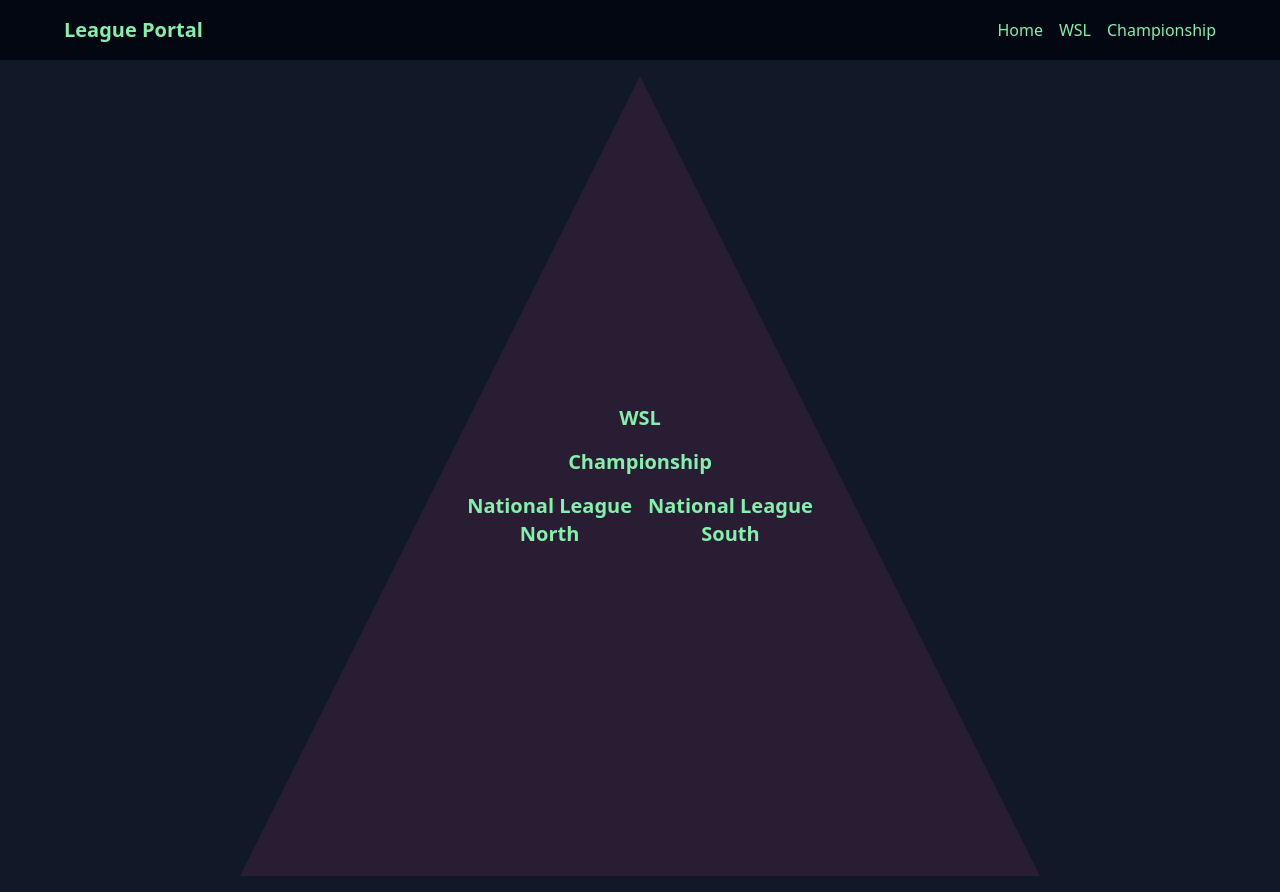
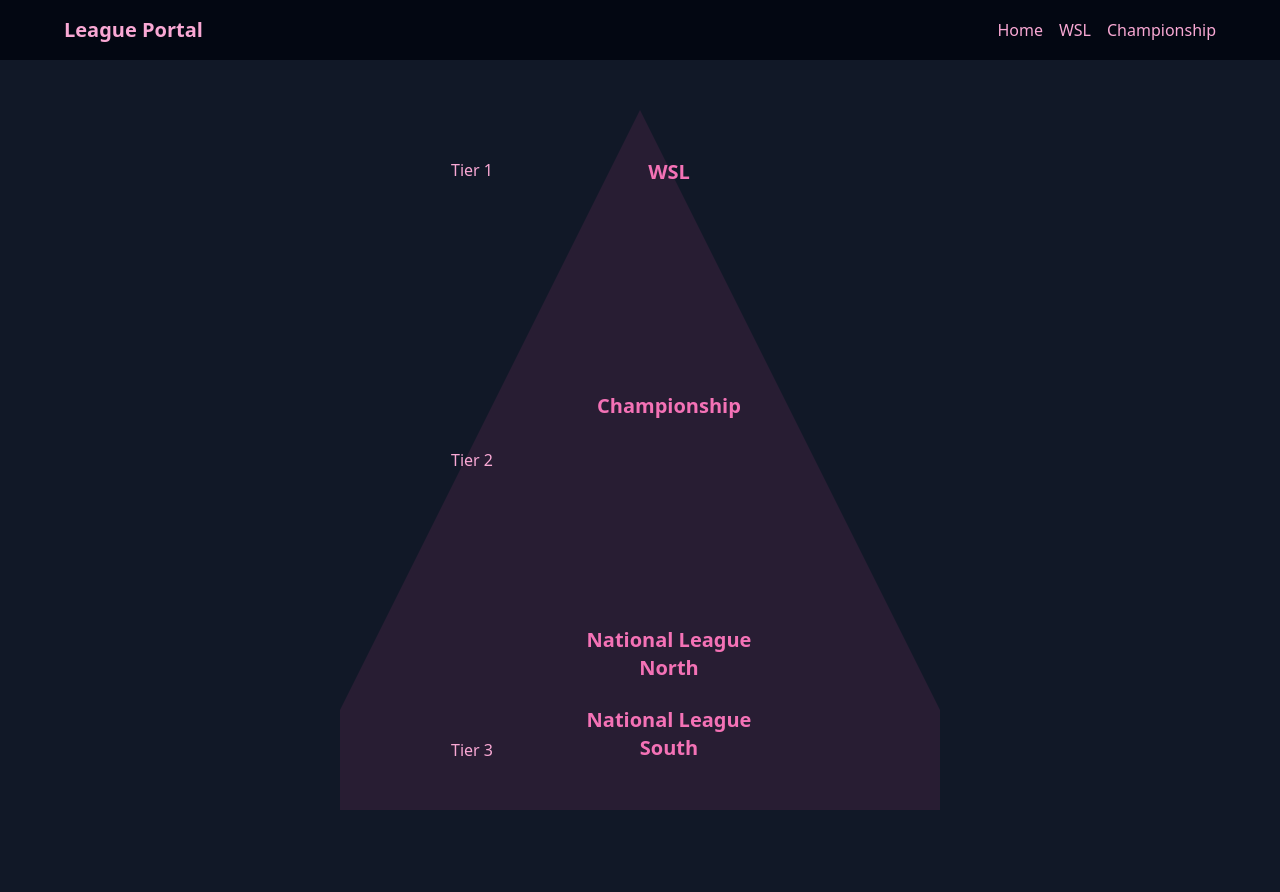
Before and after one commit to jhickey011/the-pyramid-page, a Next.js app: page / in a window 1280 px wide. After the commit the page ends 860 px from the top, so only its background shows below. Built offline with nearby package versions, Linux system fonts and the light colour scheme.

Commit message:
Update page.tsx

```diff
--- a/app/page.tsx
+++ b/app/page.tsx
@@ -1,15 +1,15 @@
 'use client';
 import Link from 'next/link';
 
-// Simple NavBar component
+// Optional NavBar
 const NavBar = () => (
-  <nav className="w-full bg-gray-950 text-green-300 p-4 shadow-md">
+  <nav className="w-full bg-gray-950 text-pink-300 p-4 shadow-md">
     <div className="max-w-6xl mx-auto flex justify-between items-center">
       <h1 className="text-xl font-bold">League Portal</h1>
       <div className="space-x-4 text-sm sm:text-base">
-        <Link href="/" className="hover:text-green-400 transition">Home</Link>
-        <Link href="/league/WSL" className="hover:text-green-400 transition">WSL</Link>
-        <Link href="/league/Championship" className="hover:text-green-400 transition">Championship</Link>
+        <Link href="/" className="hover:text-pink-400 transition">Home</Link>
+        <Link href="/leagues/wsl" className="hover:text-pink-400 transition">WSL</Link>
+        <Link href="/leagues/championship" className="hover:text-pink-400 transition">Championship</Link>
       </div>
     </div>
   </nav>
@@ -19,8 +19,8 @@
   return (
     <>
       <NavBar />
-      <div className="min-h-screen bg-gray-900 text-green-300 flex items-center justify-center p-4">
-        <div className="relative w-full max-w-[800px] h-[700px] sm:h-[750px] md:h-[800px]">
+      <div className="min-h-screen bg-gray-900 text-pink-400 flex items-center justify-center p-4">
+        <div className="relative w-full max-w-[600px] h-[600px] sm:h-[650px] md:h-[700px]">
           {/* Background Triangle */}
           <svg
             viewBox="0 0 100 100"
@@ -30,18 +30,48 @@
             <polygon points="50,0 100,100 0,100" fill="currentColor" />
           </svg>
 
-          {/* League Links */}
-          <div className="absolute inset-0 flex flex-col justify-center items-center gap-4 text-lg sm:text-xl font-bold z-10">
-            <Link href="/leagues/WSL" className="neon-glow hover:text-green-400 transition">WSL</Link>
-            <Link href="/leagues/Championship" className="neon-glow hover:text-green-400 transition">Championship</Link>
-            <div className="flex flex-wrap justify-center gap-4 text-center max-w-xs sm:max-w-sm">
-  <Link href="/leagues/national-northern-premier" className="break-words hover:text-pink-400 transition font-semibold">
-    National League<br />North
-  </Link>
-  <Link href="/leagues/national-southern-premier" className="break-words hover:text-pink-400 transition font-semibold">
-    National League<br />South
-  </Link>
-</div>
+          {/* Main Layout: Tiers + League Links */}
+          <div className="absolute inset-0 flex items-center justify-center z-10">
+            {/* Tiers (left side) */}
+            <div className="flex flex-col justify-between h-full py-12 pr-4 text-right text-sm sm:text-base text-pink-300 font-medium">
+              <div className="h-1/3 flex items-start justify-end">
+                <span>Tier 1</span>
+              </div>
+              <div className="h-1/3 flex items-center justify-end">
+                <span>Tier 2</span>
+              </div>
+              <div className="h-1/3 flex items-end justify-end">
+                <span>Tier 3</span>
+              </div>
+            </div>
+
+            {/* League Links (right side) */}
+            <div className="flex flex-col justify-between h-full py-12 gap-4 text-center text-lg sm:text-xl font-bold">
+              <div>
+                <Link href="/leagues/wsl" className="hover:text-pink-300 transition font-semibold">
+                  WSL
+                </Link>
+              </div>
+              <div>
+                <Link href="/leagues/championship" className="hover:text-pink-300 transition font-semibold">
+                  Championship
+                </Link>
+              </div>
+              <div className="flex flex-wrap justify-center gap-6 max-w-xs text-center">
+                <Link
+                  href="/leagues/national-north"
+                  className="break-words hover:text-pink-300 transition font-semibold"
+                >
+                  National League<br />North
+                </Link>
+                <Link
+                  href="/leagues/national-south"
+                  className="break-words hover:text-pink-300 transition font-semibold"
+                >
+                  National League<br />South
+                </Link>
+              </div>
+            </div>
           </div>
         </div>
       </div>
```
